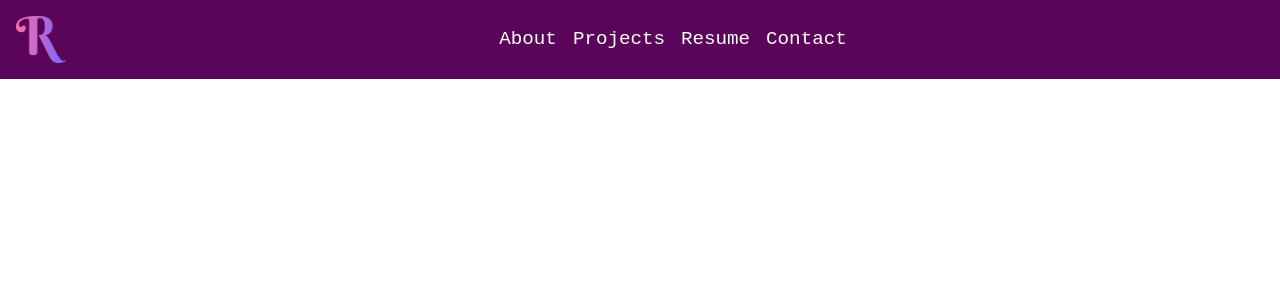
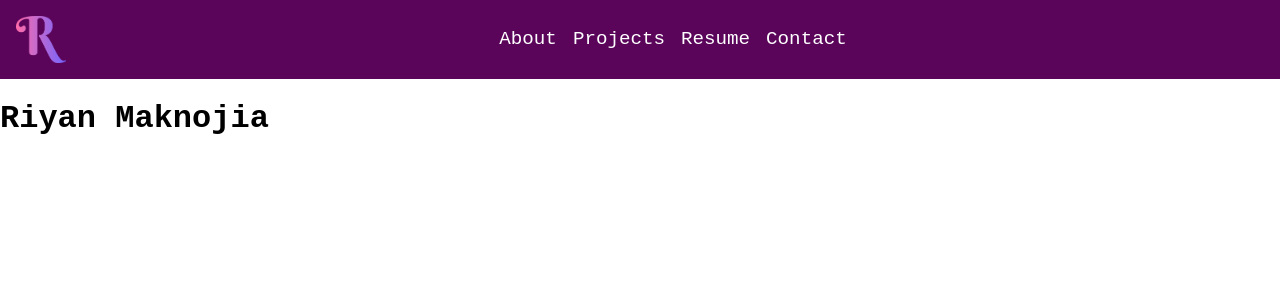
Before and after one commit to RiyanMak/my-portfolio, a React (Create React App) app: page / in a window 1280 px wide. Shown: the top 300 px of the page. Built offline with nearby package versions, Linux system fonts and the light colour scheme.

Commit message:
feat: Name Display element created

```diff
--- a/src/App.js
+++ b/src/App.js
@@ -1,12 +1,14 @@
 import React from 'react';
 import './App.css';
 import Header from './Components/Header';
+import NameDisplay from './Components/NameDisplay';
 
 
 function App() {
   return (
     <div>
       <Header />
+      <NameDisplay />
     </div>
   );
 }
--- /dev/null
+++ b/src/Components/NameDisplay.jsx
@@ -0,0 +1,14 @@
+import React from 'react';
+import styles from './NameDisplay.module.css';
+
+const NameDisplay =() => {
+  return (
+    <div className={styles.nameContainer}>
+        <h1>
+            <body className={styles.name}>Riyan Maknojia</body>
+        </h1>
+    </div>
+  );
+};
+
+export default NameDisplay;
--- /dev/null
+++ b/src/Components/NameDisplay.module.css
@@ -0,0 +1,10 @@
+.nameContatiner{
+    position: absolute;
+    vertical-align: text-bottom;
+}
+
+.name{
+    font-size: 2rem;
+    font-family: 'Courier New', Courier, monospace;
+    color: black;
+}
```
